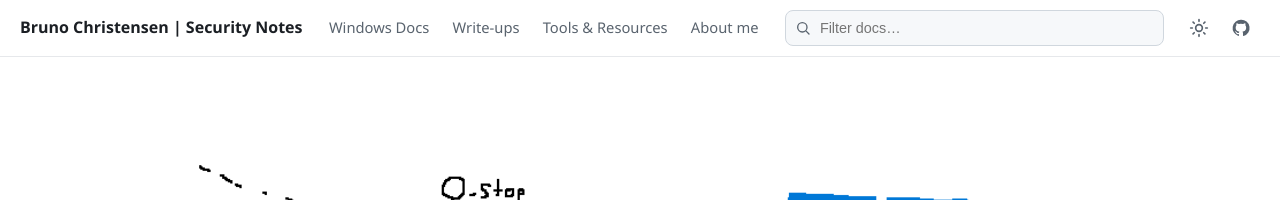
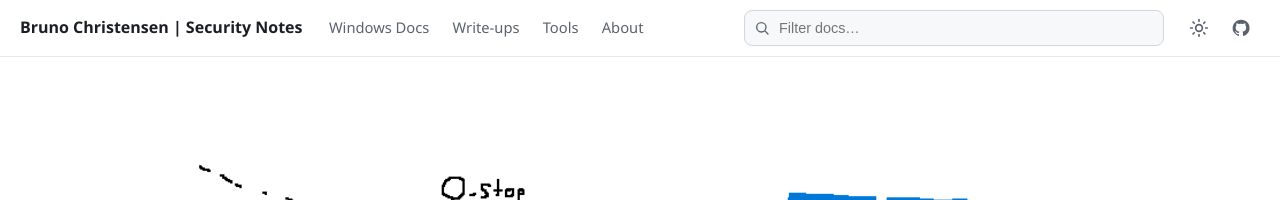
Before and after one commit to brunochristensen/unofficial-windows-documentation, a Jekyll site: the page built from index.md, in a window 1280 px wide. Shown: the top 200 px of the page. Built offline with Jekyll 4.4.1, drawn with Linux system fonts in a browser that asks for light colours.

Commit message:
Fixed nav bar text duplication

```diff
--- a/_includes/header.html
+++ b/_includes/header.html
@@ -10,19 +10,13 @@
 
     <nav class="site-nav" aria-label="Primary">
       <a class="site-nav-link{% if page.url contains '/windows-documentation' %} is-active{% endif %}"
-         href="{{ '/windows-documentation/' | relative_url }}">
-        <span class="nav-label-full">Windows Docs</span><span class="nav-label-short">Docs</span>
-      </a>
+         href="{{ '/windows-documentation/' | relative_url }}">Windows Docs</a>
       <a class="site-nav-link{% if page.url contains '/write-ups' %} is-active{% endif %}"
          href="{{ '/write-ups/' | relative_url }}">Write-ups</a>
       <a class="site-nav-link{% if page.url contains '/tools' %} is-active{% endif %}"
-         href="{{ '/tools/' | relative_url }}">
-        <span class="nav-label-full">Tools &amp; Resources</span><span class="nav-label-short">Tools</span>
-      </a>
+         href="{{ '/tools/' | relative_url }}">Tools</a>
       <a class="site-nav-link{% if page.url contains '/about' %} is-active{% endif %}"
-         href="{{ '/about/' | relative_url }}">
-        <span class="nav-label-full">About me</span><span class="nav-label-short">About</span>
-      </a>
+         href="{{ '/about/' | relative_url }}">About</a>
     </nav>
 
     <div class="header-search">
--- a/_sass/_layout.scss
+++ b/_sass/_layout.scss
@@ -41,7 +41,6 @@
 }
 .site-nav-link:hover { background: var(--bg-subtle); color: var(--text); text-decoration: none; }
 .site-nav-link.is-active { color: var(--text); font-weight: 600; }
-.nav-label-short { display: none; }
 
 .header-search {
   position: relative;
@@ -340,8 +339,6 @@
 @media (max-width: 600px) {
   .brand-text { font-size: .9rem; overflow: hidden; text-overflow: ellipsis; }
   .site-nav-link { padding: .4rem .5rem; font-size: .88rem; }
-  .nav-label-full { display: none; }
-  .nav-label-short { display: inline; }
   .hero-inner { padding: 3.75rem 1.25rem 3.25rem; }
   .cards-section { padding: 2.75rem 1.25rem 4rem; }
   .home-card-grid { grid-template-columns: minmax(0, 1fr); }
```
